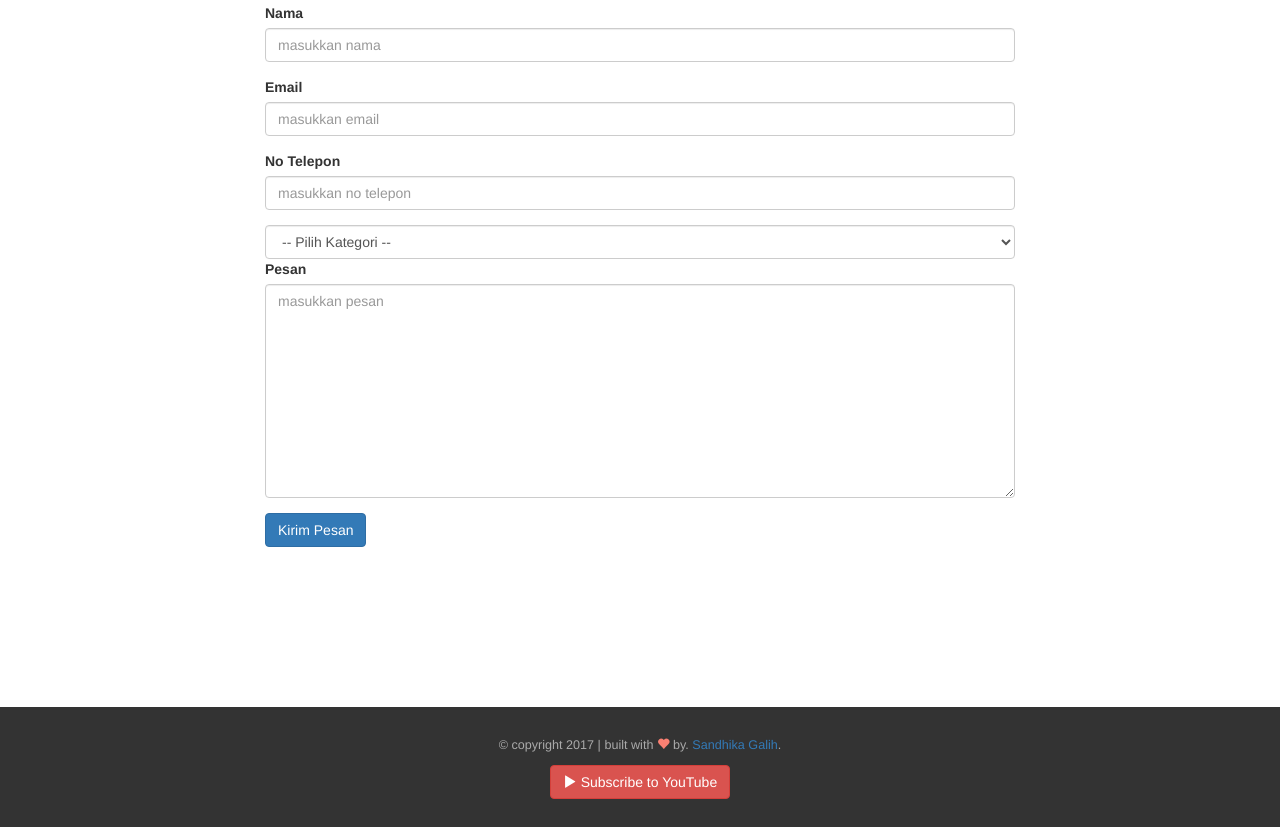
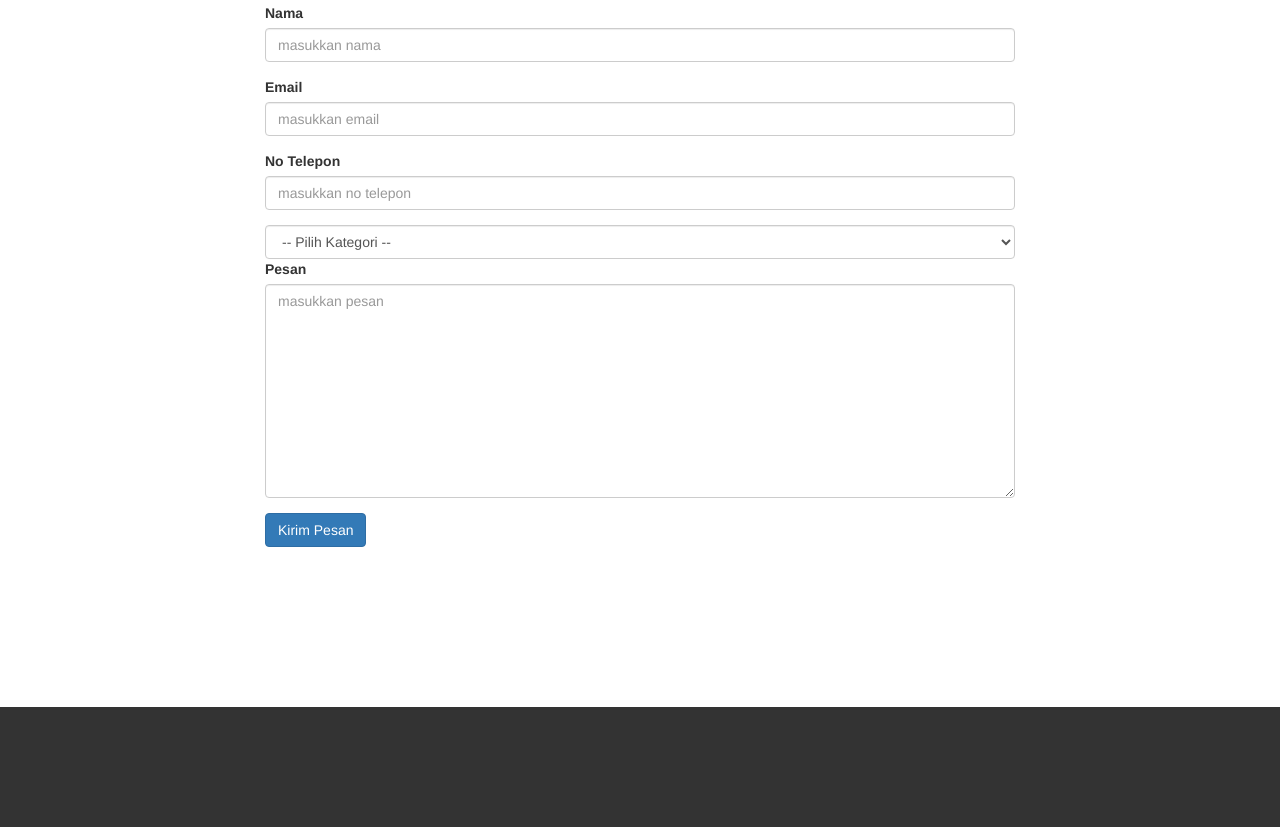
Before and after one commit to Muhammad-alfan99/Muhammad-alfan99.github.io, a plain HTML site: page index.html in a window 1280 px wide. Shown: the part 1914-2741 px from the top of the page. Drawn offline with Linux system fonts and the light colour scheme.

Commit message:
Update index.html

```diff
--- a/index.html
+++ b/index.html
@@ -176,12 +176,12 @@
       <div class="container text-center">
         <div class="row">
           <div class="col-sm-12">
-            <p>&copy; copyright 2017 | built with <i class="glyphicon glyphicon-heart"></i> by. <a href="http://instagram.com/sandhikagalih">Sandhika Galih</a>.</p>
+
           </div>
         </div>
         <div class="row">
           <div class="col-sm-12">
-            <a href="http://youtube.com/webprogrammingunpas" class="btn btn-danger"><i class="glyphicon glyphicon-play"></i> Subscribe to YouTube</a>
+
           </div>
         </div>
       </div>
```
